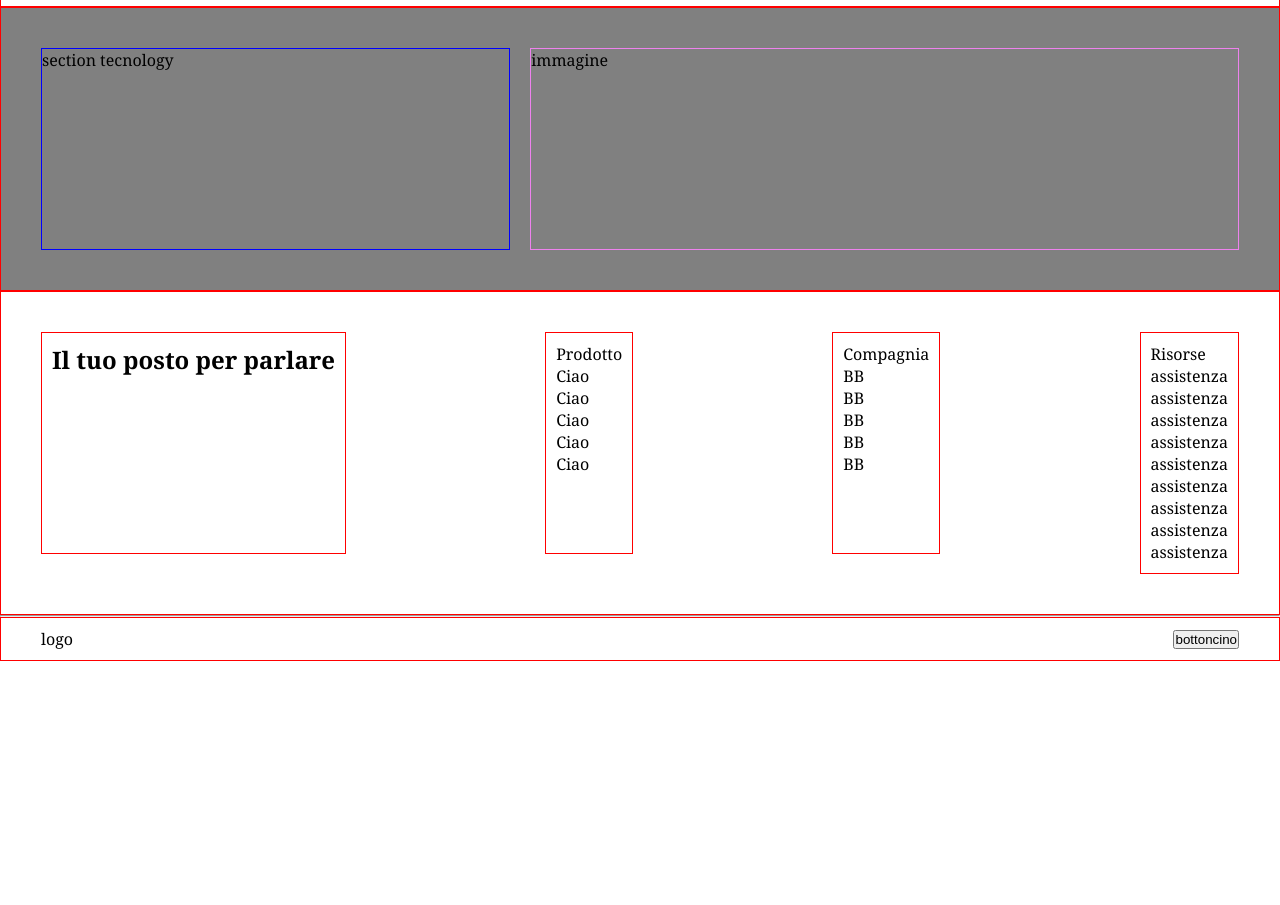
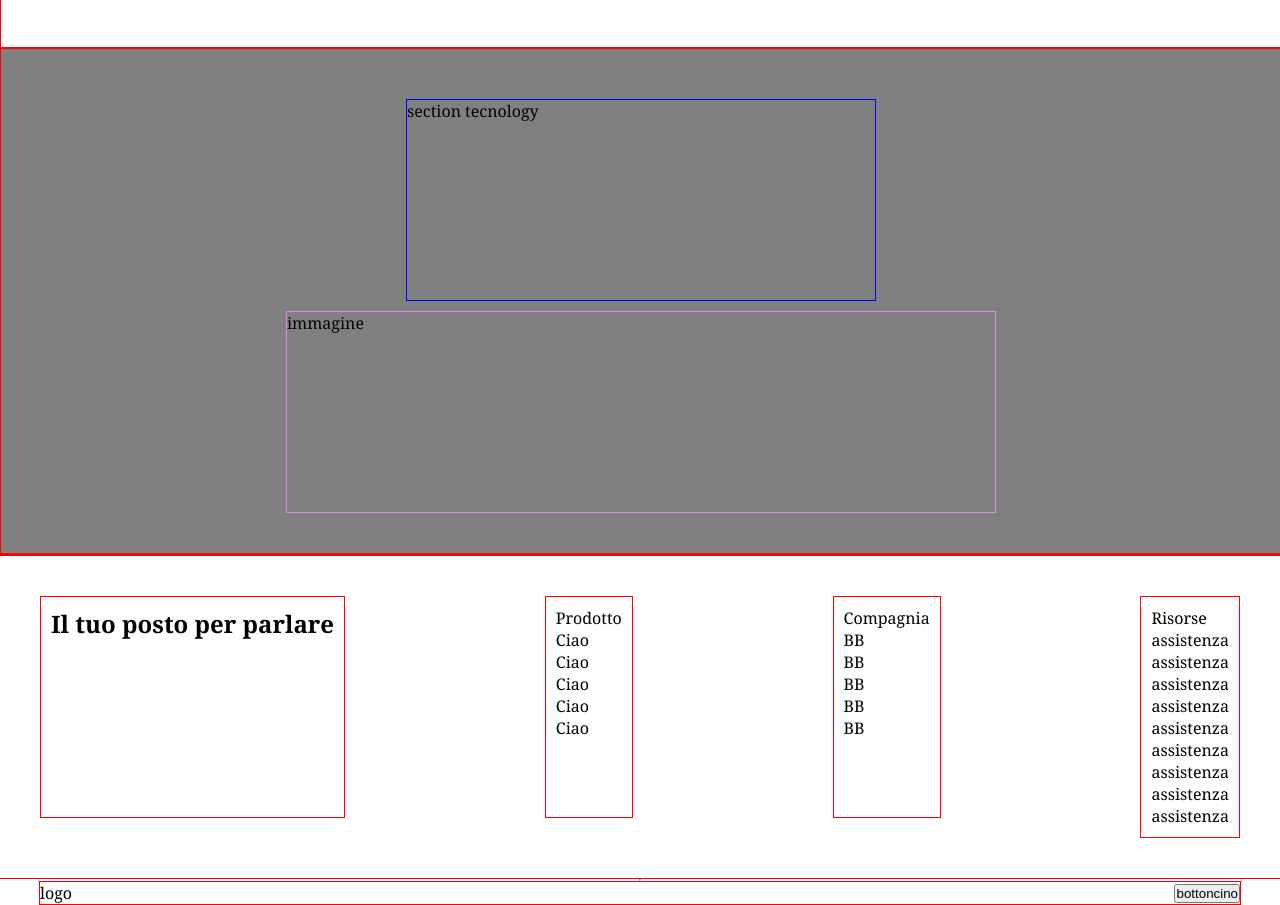
Before and after one commit to RaffaelePellegrino/htmlcss-struttura-discord, a plain HTML site: page index.html in a window 1280 px wide. Shown: the part 1591-2496 px from the top of the page. Before the commit the page ends 2252 px from the top, so only its background shows below. Drawn offline with Linux system fonts and the light colour scheme.

Commit message:
centrato tutto quanto, mi scuso per il nome bizzarro lo fixerò

```diff
--- a/index.html
+++ b/index.html
@@ -12,15 +12,19 @@
 <body>
     <!-- header -->
     <header>
+        <div class="final-boss-header">
             <div class="bug contenitore-header">
-            logo
+                img
                 <ul>
                     <li><a href="">ciao</a></li>
                     <li><a href="">ciao</a></li>
                     <li><a href="">ciao</a></li>
                     <li><a href="">ciao</a></li>
                 </ul>
-            <button>wei</button>
+                <button>wei
+
+                </button>
+            </div>
         </div>
         <div class="bug" id="hero">
             <div>
@@ -31,6 +35,7 @@
     </header>
     <!-- main -->
      <main>
+        <div class="final-boss bug">
             <section class="bug contenitore">
                 <div class="contenitore-piccolo">
                     ciao
@@ -55,7 +60,7 @@
                     immagine
                 </div>
             </section>
-        <section class="bug contenitore odd">
+            <section class="bug contenitore odd immagine-sotto">
                 <div class="contenitore-piccolo">
                     section tecnology
                 </div>
@@ -63,9 +68,11 @@
                     immagine
                 </div>
             </section>
+        </div>
      </main>
      <!-- footer -->
      <footer>
+        <div class="final-boss-header">
             <div class="bug footer-allineamento">
                 <div class="bug contenitore-footer">
                     <h2>Il tuo posto per parlare</h2>
@@ -112,6 +119,7 @@
                     bottoncino
                 </button>
             </div>
+        </div>
     </footer>
 </body>
 </html>
--- a/style.css
+++ b/style.css
@@ -28,33 +28,38 @@ a{
 
 .bug {
     border: 1px solid red;
+
 }
 .contenitore{
     display: flex;
     justify-content: space-between;
-    min-height: 50px;
     align-items: center;
     padding: 40px;
+    width: 1200px;
+
 }
 .contenitore-piccolo{
     display: flex;
     min-width: 39%;
+    max-width: 39%;
     min-height: 200px;
-
+    margin: 10px 0px;
     border: 1px solid blue;
 }
 .contenitore-immagine{
     display: flex;
     min-width: 59%;
+    max-width: 59%;
     min-height: 200px;
     border: 1px solid violet;
 }
 .contenitore-header{
     display: flex;
+    max-width: 1200px;
+    min-width: 1200px;
     justify-content: space-between;
     flex-direction: row;
     align-items: center;
-    padding: 10px 40px;
 }
 
 .odd{
@@ -71,7 +76,18 @@ a{
     min-height: 700px;
 
 }
+.immagine-sotto{
+    display: flex;
+    flex-direction: column;
+}
 
+.contenitore-immagine-sotto{
+    display: flex;
+    min-width: 39%;
+    min-height: 200px;
+    margin: 10px 0px;
+    border: 1px solid blue;
+}
 
 /* footer */
 
@@ -86,9 +102,22 @@ a{
     justify-content: space-between;
     align-items: flex-start;
     padding: 40px;
+    min-width: 1200px;
 }
 .contenitore-footer{
     padding: 10px;
     min-height: 200px;
 
 }
+.final-boss{
+    width: 100%;
+    display: flex;
+    flex-direction: column;
+    align-items: center;
+}
+.final-boss-header{
+    width: 100%;
+    display: flex;
+    align-items: center;
+    flex-direction: column;
+}
```
Lines whose indentation alone changed are shown as unchanged.
